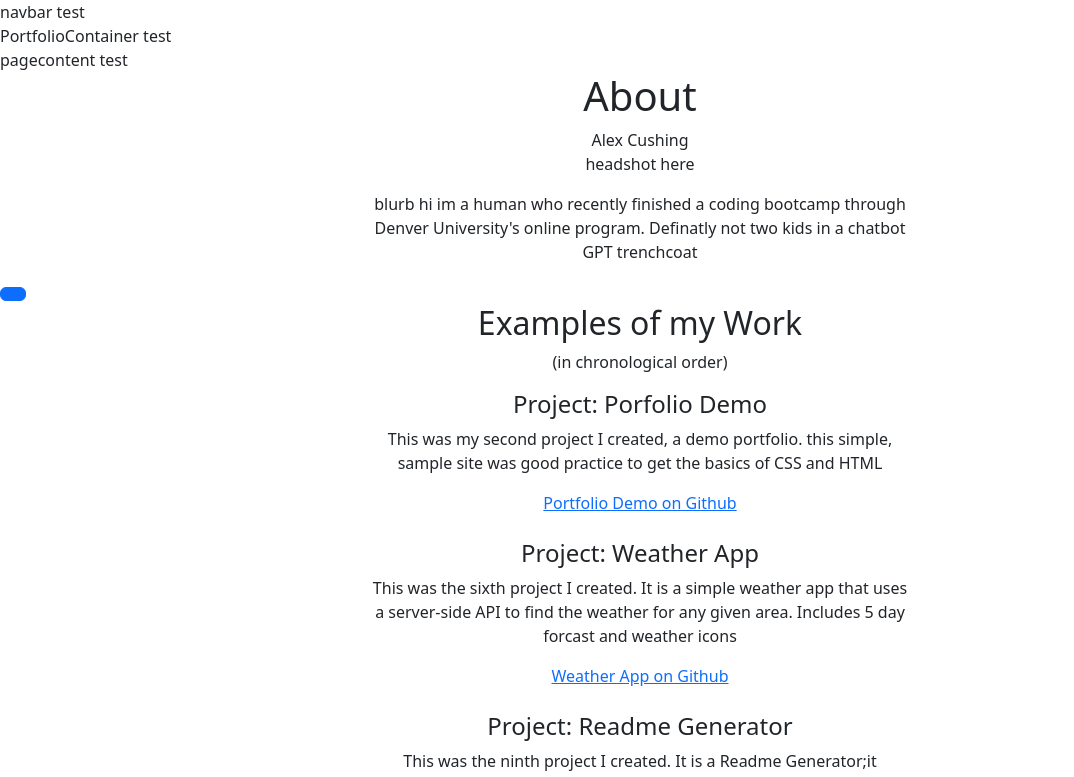
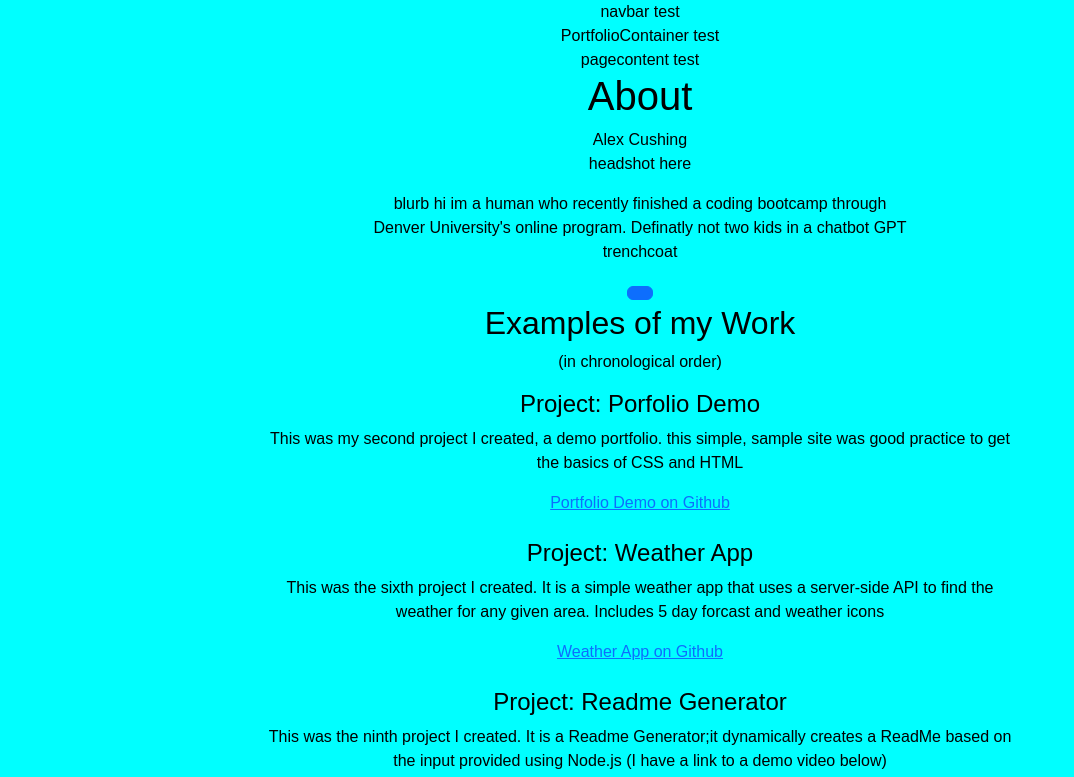
Before and after one commit to abcushing/Professional-Portfolio, a React (Create React App) app: page / in a window 1280 px wide. Shown: the top 777 px of the page, without its empty margins (0-1074 px from the left). Built offline with nearby package versions, Linux system fonts and the light colour scheme.

Commit message:
background color
set background and font via app.css

```diff
--- a/src/App.css
+++ b/src/App.css
@@ -30,8 +30,8 @@
 
 body {
   background-color: aqua;
-  color: orange;
-  font-family: 'Courier New', Courier, monospace;
+  color: rgb(1, 1, 1);
+  font-family:Arial, Helvetica, sans-serif;
   text-align: center;
 }
 
--- a/src/components/Portfolio/index.js
+++ b/src/components/Portfolio/index.js
@@ -3,9 +3,9 @@ import React from "react";
 const Portfolio = () => {
   return (
     <div class="container text-center">
-      <div class="row">
+      <div class="row g-0">
         <div class="col"></div>
-        <div class="col-6">
+        <div class="col-8">
           <h2>Examples of my Work</h2>
           <p>
             (in chronological order)
--- a/src/index.js
+++ b/src/index.js
@@ -3,6 +3,7 @@ import ReactDOM from "react-dom/client";
 import App from "./App";
 import reportWebVitals from "./reportWebVitals";
 import "bootstrap/dist/css/bootstrap.min.css";
+import "./App.css";
 
 const root = ReactDOM.createRoot(document.getElementById("root"));
 root.render(
```
